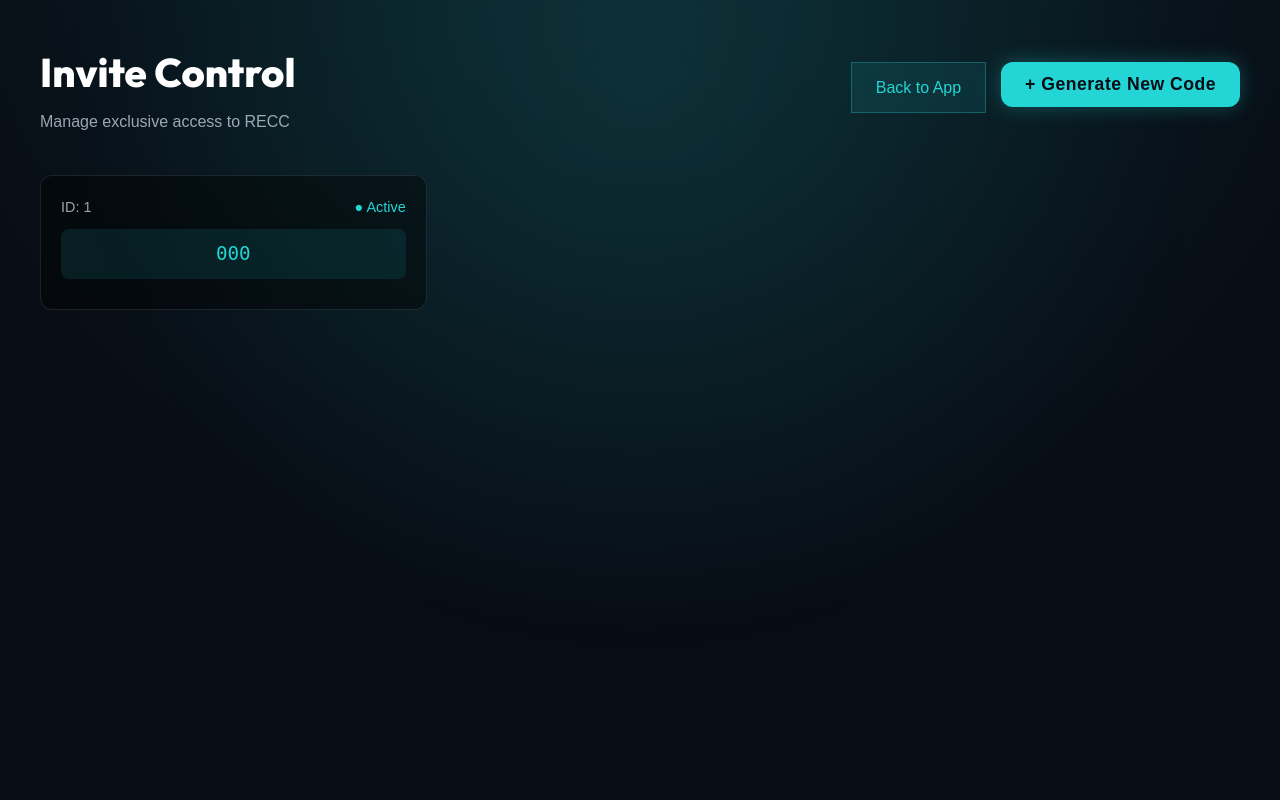
After one commit to Alievich-git/Alievich-RECC, a Flask app: template templates/admin_invites.html in a window 1280 px wide. The commit adds this page. Run offline with Flask 3, Linux system fonts and the light colour scheme; the visitor is signed in with stand-in values (Sample User, id 1); tables that the repository leaves empty hold one stand-in row (values such as "Sample post"); the template is opened without the code that fills it: most values are stand-ins (such as "Sample title", 1, 10 or a date in 2020); some web fonts are replaced.

Commit message:
feat: Implement Invite-Only Registration System

```diff
--- a/app.py
+++ b/app.py
@@ -52,6 +52,10 @@ def init_db():
                  (id INTEGER PRIMARY KEY AUTOINCREMENT, user_id INTEGER, name TEXT, meta_app_id TEXT,
                   meta_app_secret TEXT, access_token TEXT, ad_account_id TEXT, page_id TEXT,
                   FOREIGN KEY(user_id) REFERENCES users(id))''')
+
+    c.execute('''CREATE TABLE IF NOT EXISTS invite_codes
+                 (id INTEGER PRIMARY KEY AUTOINCREMENT, code TEXT UNIQUE, is_used BOOLEAN DEFAULT 0, used_by INTEGER,
+                  FOREIGN KEY(used_by) REFERENCES users(id))''')
     conn.commit()
     conn.close()
 
@@ -95,10 +99,18 @@ def login():
 def register():
     email = request.form.get('email', '').strip()
     password = request.form.get('password', '')
-    if not email or not password:
-        return render_template('login.html', error="Email and password required.")
+    invite_code = request.form.get('invite_code', '').strip()
+
+    if not email or not password or not invite_code:
+        return render_template('login.html', error="Email, password, and invite code are required.")
 
     db = get_db()
+    # Validate Invite Code
+    code_record = db.execute('SELECT * FROM invite_codes WHERE code = ? AND is_used = 0', (invite_code,)).fetchone()
+    if not code_record:
+        db.close()
+        return render_template('login.html', error="Invalid or already used invite code.")
+
     existing = db.execute('SELECT * FROM users WHERE email = ?', (email,)).fetchone()
     if existing:
         db.close()
@@ -108,6 +120,10 @@ def register():
                (email, generate_password_hash(password, method='pbkdf2:sha256')))
     db.commit()
     user = db.execute('SELECT id FROM users WHERE email = ?', (email,)).fetchone()
+
+    # Mark invite code as used
+    db.execute('UPDATE invite_codes SET is_used = 1, used_by = ? WHERE id = ?', (user['id'], code_record['id']))
+
     db.execute('INSERT INTO profiles (user_id, name) VALUES (?, ?)', (user['id'], 'Main Profile'))
     db.commit()
     profile = db.execute('SELECT id FROM profiles WHERE user_id = ? AND name = ?', (user['id'], 'Main Profile')).fetchone()
@@ -187,6 +203,44 @@ def reset_password(token):
     db.close()
     return render_template('reset_password.html', token=token)
 
+
+
+import string
+import random
+import os
+
+def is_admin(email):
+    # Retrieve from .env or default to the owner's email
+    admin_email = os.environ.get('ADMIN_EMAIL', 'aliali.elsheikh1@gmail.com')
+    return email.lower() == admin_email.lower()
+
+@app.route('/admin/invites', methods=['GET', 'POST'])
+def admin_invites():
+    if 'user_id' not in session:
+        return redirect(url_for('login'))
+
+    db = get_db()
+    user = db.execute('SELECT * FROM users WHERE id = ?', (session['user_id'],)).fetchone()
+
+    if not user or not is_admin(user['email']):
+        db.close()
+        return "Access Denied. You are not an administrator.", 403
+
+    if request.method == 'POST':
+        # Generate new code: RECC-XXXX-XXXX
+        parts = [''.join(random.choices(string.ascii_uppercase + string.digits, k=4)) for _ in range(2)]
+        new_code = f"RECC-{parts[0]}-{parts[1]}"
+        db.execute('INSERT INTO invite_codes (code) VALUES (?)', (new_code,))
+        db.commit()
+
+    # Fetch all codes
+    codes = db.execute('''SELECT invite_codes.*, users.email as used_by_email
+                          FROM invite_codes
+                          LEFT JOIN users ON invite_codes.used_by = users.id
+                          ORDER BY invite_codes.id DESC''').fetchall()
+    db.close()
+
+    return render_template('admin_invites.html', codes=codes)
 
 @app.route('/logout')
 def logout():
--- /dev/null
+++ b/templates/admin_invites.html
@@ -0,0 +1,62 @@
+<!DOCTYPE html>
+<html lang="en">
+<head>
+    <meta charset="UTF-8">
+    <meta name="viewport" content="width=device-width, initial-scale=1.0">
+    <title>RECC | Admin Invites</title>
+    <link href="https://fonts.googleapis.com/css2?family=Outfit:wght@800;900&display=swap" rel="stylesheet">
+    <link href="https://api.fontshare.com/v2/css?f[]=general-sans@400,500,600&display=swap" rel="stylesheet">
+    <link rel="stylesheet" href="/static/styles.css">
+    <style>
+        body { margin: 0; padding: 40px; }
+        .admin-header { display: flex; justify-content: space-between; align-items: center; margin-bottom: 40px; }
+        .code-grid { display: grid; grid-template-columns: repeat(auto-fill, minmax(300px, 1fr)); gap: 20px; }
+        .code-card { background: rgba(0,0,0,0.4); border: 1px solid rgba(255,255,255,0.1); padding: 20px; border-radius: 12px; }
+        .code-val { font-family: monospace; font-size: 1.2rem; color: var(--primary); margin: 10px 0; padding: 10px; background: rgba(35, 213, 213, 0.1); border-radius: 8px; text-align: center; }
+        .status-used { color: #ff5555; font-size: 0.9rem; }
+        .status-active { color: #23d5d5; font-size: 0.9rem; }
+    </style>
+</head>
+<body>
+    <div class="ambient-glow"></div>
+    <div style="max-width: 1200px; margin: 0 auto; position: relative; z-index: 10;">
+        <div class="admin-header">
+            <div>
+                <h1 style="margin:0; font-size: 2.5rem; font-family: 'Outfit', sans-serif;">Invite Control</h1>
+                <p style="color: var(--text-muted); margin: 5px 0 0 0;">Manage exclusive access to RECC</p>
+            </div>
+            <div style="display: flex; gap: 15px;">
+                <a href="/" class="secondary-btn" style="text-decoration:none; padding: 12px 24px;">Back to App</a>
+                <form method="POST" style="margin: 0;">
+                    <button type="submit" class="primary-btn" style="padding: 12px 24px; margin: 0;">+ Generate New Code</button>
+                </form>
+            </div>
+        </div>
+
+        <div class="code-grid">
+            {% for code in codes %}
+            <div class="code-card">
+                <div style="display:flex; justify-content: space-between;">
+                    <span style="color: var(--text-muted); font-size: 0.9rem;">ID: {{ code['id'] }}</span>
+                    {% if code['is_used'] %}
+                        <span class="status-used">● Used</span>
+                    {% else %}
+                        <span class="status-active">● Active</span>
+                    {% endif %}
+                </div>
+                <div class="code-val">{{ code['code'] }}</div>
+                {% if code['is_used'] %}
+                    <div style="color: var(--text-muted); font-size: 0.9rem; text-align: center; margin-top: 10px;">
+                        Claimed by:<br><strong style="color: #fff;">{{ code['used_by_email'] }}</strong>
+                    </div>
+                {% endif %}
+            </div>
+            {% else %}
+            <div style="grid-column: 1 / -1; text-align: center; padding: 40px; color: var(--text-muted);">
+                No invite codes generated yet. Click the button above to create one.
+            </div>
+            {% endfor %}
+        </div>
+    </div>
+</body>
+</html>
--- a/templates/login.html
+++ b/templates/login.html
@@ -91,6 +91,9 @@
             </form>
 
             <form id="registerForm" class="auth-form" action="/register" method="POST">
+                <div class="input-group">
+                    <input type="text" name="invite_code" placeholder="Exclusive Invite Code" required style="border-color: var(--primary); background: rgba(35, 213, 213, 0.05); color: var(--primary);">
+                </div>
                 <div class="input-group">
                     <input type="email" name="email" placeholder="Email Address" required autocomplete="email">
                 </div>
```
Also changed, not shown: patch_app2.py (added, +136 -0 lines).
